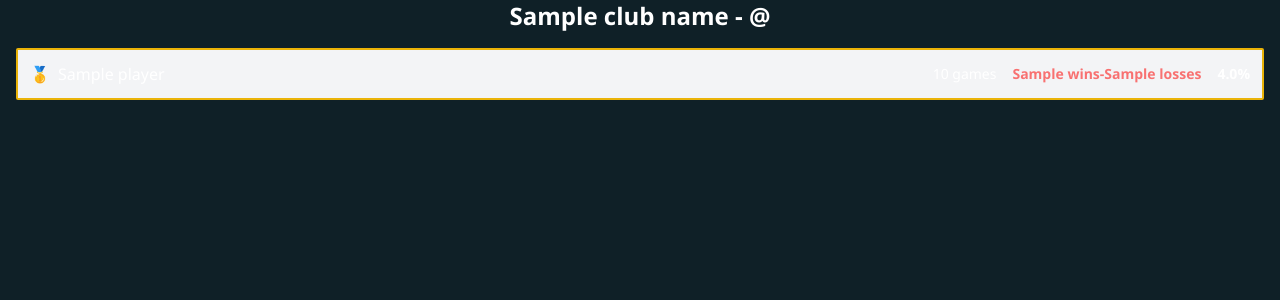
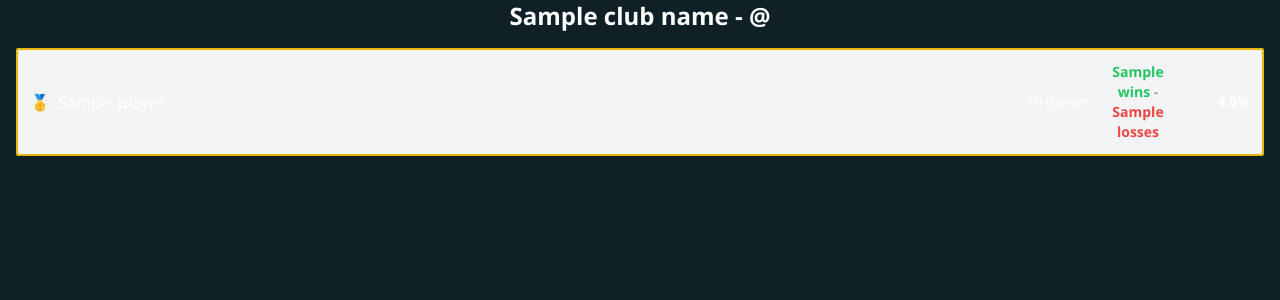
Before and after one commit to Waiwait/wai-badminton-tracker, a Django app: template templates/summary/session_summary.html in a window 1280 px wide. Shown: the top 300 px of the page. Run offline with Django 5.2, Linux system fonts and the light colour scheme; the template is opened without the code that fills it: most values are stand-ins (such as "Sample title", 1, 10 or a date in 2020); parts of the project's set-up code (start-up, migrations or seed data) failed here and were passed over; some libraries are stand-ins or nearby versions.

Commit message:
Add a session summary

```diff
--- a/templates/summary/session_summary.html
+++ b/templates/summary/session_summary.html
@@ -7,10 +7,10 @@
 
 <div class="space-y-2 px-4">
     {% for player in players_in_session %}
-        <div class="flex justify-between items-center bg-gray-100 dark:bg-gray-800 p-3 rounded-sm
+        <div class="flex flex-col sm:flex-row sm:justify-between sm:items-center gap-2 bg-gray-100 dark:bg-gray-800 p-3 rounded-sm
             {% if player.rank <= 3 %}border-2 border-yellow-500{% endif %}">
 
-            <div class="font-medium flex items-center gap-2">
+            <div class="font-medium flex items-center gap-2 min-w-0">
 
                 {% if player.rank == 1 %}
                     🥇
@@ -20,23 +20,25 @@
                     🥉
                 {% endif %}
 
-                <span>
+                <span class="truncate">
                     {{ player.name }}
                 </span>
         </div>
 
 
-            <div class="flex items-center gap-4 text-sm">
+            <div class="flex items-center gap-2 sm:gap-4 text-sm">
 
-                <span>
+                <span class="w-16 sm:w-20 text-right">
                     {{ player.games }} games
                 </span>
 
-                <span class="text-red-400 font-semibold">
-                    {{ player.wins }}-{{ player.losses }}
+                <span class="w-12 sm:w-16 font-semibold text-center">
+                    <span class="text-green-500">{{ player.wins }}</span>
+                    <span class="text-gray-400">-</span>
+                    <span class="text-red-500">{{ player.losses }}</span>
                 </span>
 
-                <span class="font-bold">
+                <span class="w-12 sm:w-16 font-bold text-right tabular-nums">
                     {{ player.win_rate|floatformat:1 }}%
                 </span>
 
```
